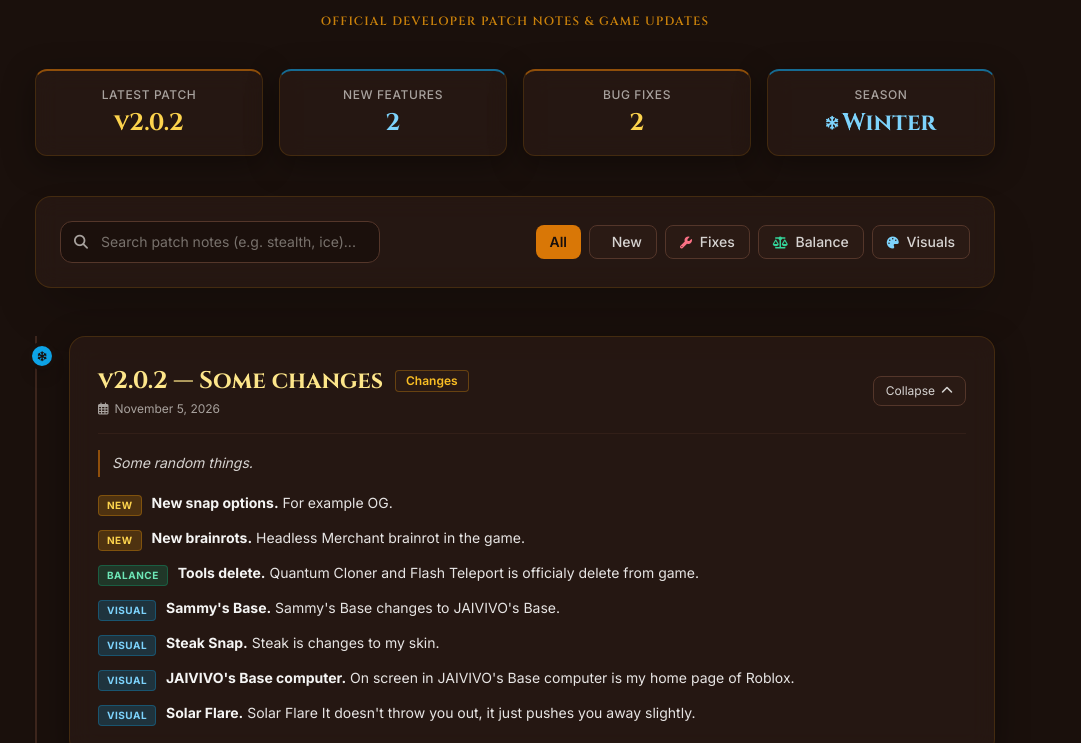
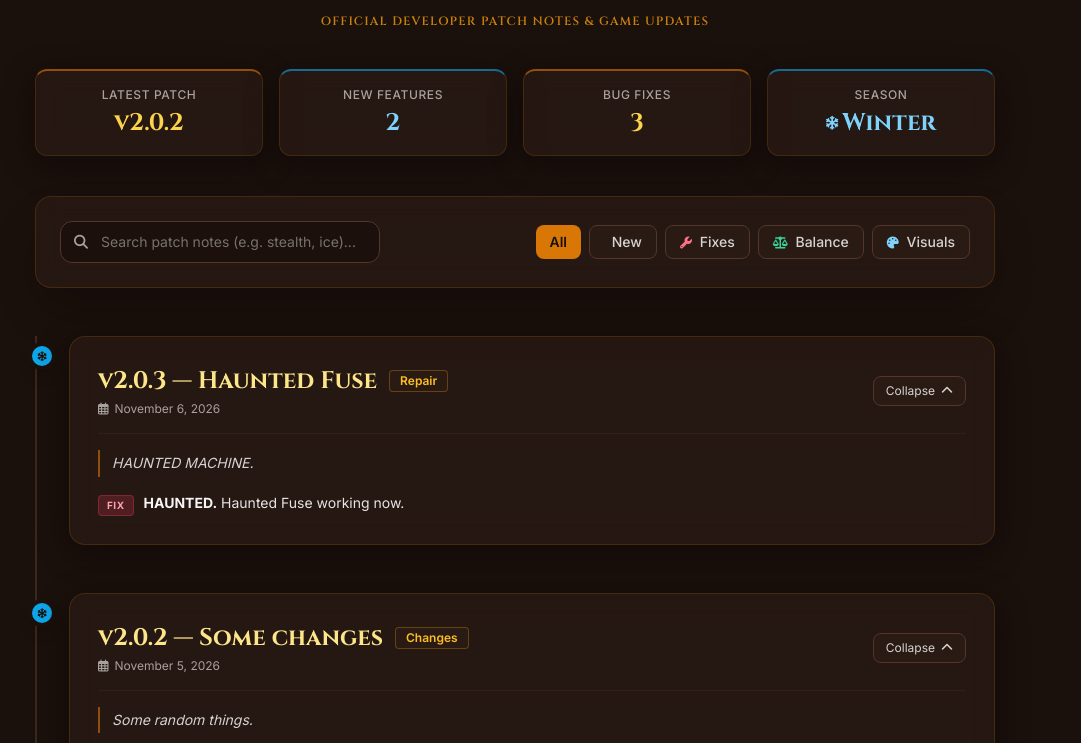
Before and after one commit to JAIVIVO/steal-a-last-changelogs, a plain HTML site: page index.html in a window 1280 px wide. Shown: the part 540-1283 px from the top of the page, without its empty margins (125-1206 px from the left). Drawn offline with nearby package versions, Linux system fonts and the light colour scheme.

Commit message:
Update index.html
refresh page

```diff
--- a/index.html
+++ b/index.html
@@ -110,7 +110,7 @@
 
             <div class="inline-flex items-center gap-2 px-4 py-1.5 rounded-full bg-wood-800/80 border border-amber-warm/40 text-amber-300 text-sm font-medium mb-6 shadow-lg backdrop-blur-md">
                 <span class="w-2.5 h-2.5 rounded-full bg-amber-glow animate-pulse"></span>
-                <span>Current Version: <strong id="heroCurrentVer">v2.0.2</strong> — Frost & Fire Era</span>
+                <span>Current Version: <strong id="heroCurrentVer">v2.0.3</strong> — Frost & Fire Era</span>
             </div>
 
             <h1 class="text-4xl sm:text-6xl md:text-7xl font-cinzel font-extrabold tracking-wider text-transparent bg-clip-text bg-gradient-to-r from-amber-200 via-amber-400 to-frost-300 mb-4 amber-glow-text">
@@ -137,7 +137,7 @@
             </div>
             <div class="glass-panel p-4 rounded-xl text-center border-t-2 border-t-amber-warm/60">
                 <div class="text-stone-400 text-xs font-medium uppercase tracking-wider mb-1">Bug Fixes</div>
-                <div class="text-xl sm:text-2xl font-bold text-amber-300 font-cinzel">2</div>
+                <div class="text-xl sm:text-2xl font-bold text-amber-300 font-cinzel">3</div>
             </div>
             <div class="glass-panel p-4 rounded-xl text-center border-t-2 border-t-frost-500/60">
                 <div class="text-stone-400 text-xs font-medium uppercase tracking-wider mb-1">Season</div>
@@ -232,6 +232,18 @@
     <!-- JAVASCRIPT SECTION -->
     <script>
         const CHANGELOG_DATA = [
+            {
+                version: "v2.0.3",
+                title: "Haunted Fuse",
+                badge: "Repair",
+                date: "November 6, 2026",
+                icon: "fa-snowflake",
+                iconBg: "bg-frost-500",
+                summary: "HAUNTED MACHINE.",
+                changes: [
+                    { type: "fix", title: "HAUNTED.", desc: "Haunted Fuse working now." }
+                ]
+            },
             {
                 version: "v2.0.2",
                 title: "Some changes",
```
